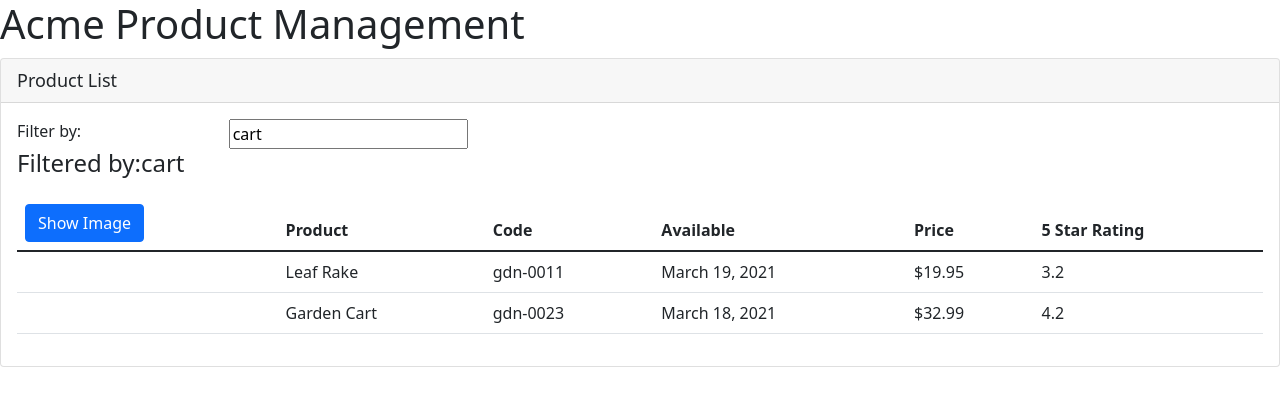
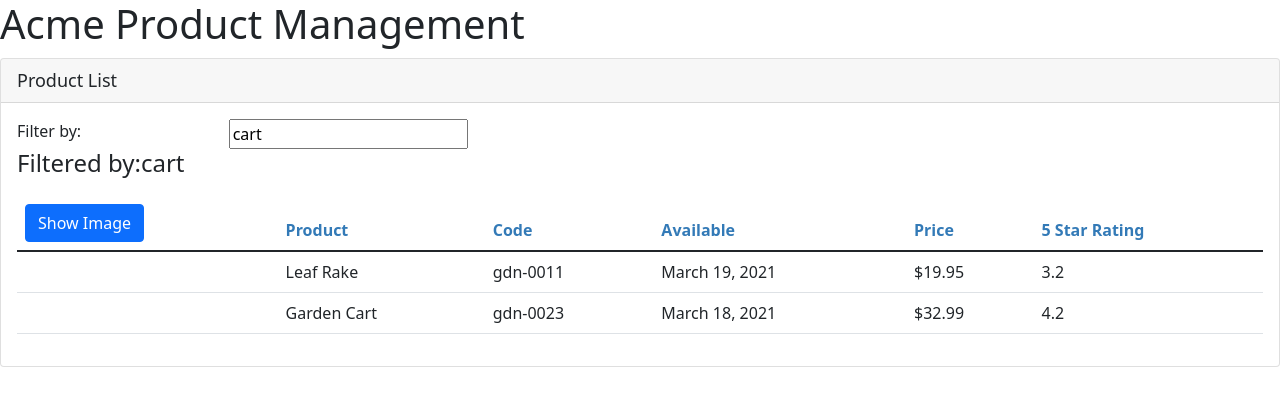
Before and after one commit to dusan011/angular-uni, an Angular app: page / in a window 1280 px wide. Shown: the top 406 px of the page. Built offline with nearby package versions, Linux system fonts and the light colour scheme.

Commit message:
add external css, add on init hook

```diff
--- /dev/null
+++ b/src/app/products/product-list.component.css
@@ -0,0 +1,3 @@
+thead {
+  color: #337ab7;
+}
--- a/src/app/products/product-list.component.ts
+++ b/src/app/products/product-list.component.ts
@@ -1,11 +1,12 @@
-import { Component } from "@angular/core";
+import { Component, OnInit } from "@angular/core";
 import { IProduct } from "./product";
 
 @Component({
   selector: "pm-products",
   templateUrl: "./product-list.component.html",
+  styleUrls: ["./product-list.component.css"],
 })
-export class ProductListComponent {
+export class ProductListComponent implements OnInit {
   pageTitle: string = "Product List";
   imageWidth: number = 50;
   imageMargin: number = 2;
@@ -36,4 +37,8 @@ export class ProductListComponent {
   toggleImage(): void {
     this.showImage = !this.showImage;
   }
+
+  ngOnInit(): void {
+    console.log("In OnInit");
+  }
 }
```
